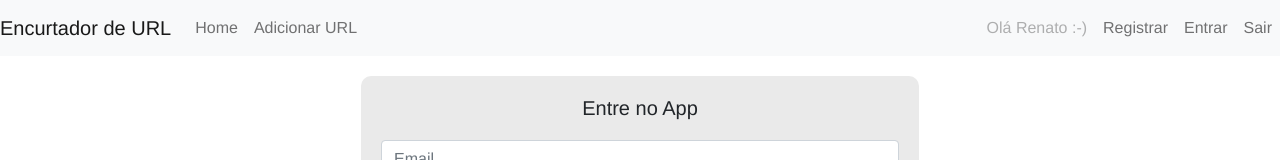
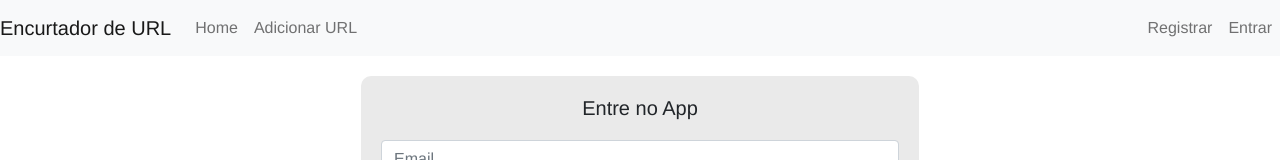
Before and after one commit to RenatoAlves0/Vue3Url, a Vue app: page /entrar in a window 1280 px wide. Shown: the top 160 px of the page. Built offline with nearby package versions, Linux system fonts and the light colour scheme.

Commit message:
Adições em Entrar, Registrar e Topbar

```diff
--- a/src/assets/css/main.sass
+++ b/src/assets/css/main.sass
@@ -15,6 +15,9 @@ $red: #e00000
     margin-top: 20px !important
 
 // Topbar + Corpo do App
+
+.nav-item > a
+    cursor: pointer
 
 .my-topbar
     border-radius: 10px
@@ -56,8 +59,6 @@ $red: #e00000
 .alert
     margin-top: 20px
     margin-bottom: 0px !important
-    // filter: blur(1px)
-    // -webkit-filter: blur(1px)
     opacity: 0.8
 
 .alert:hover
--- a/src/components/Entrar.vue
+++ b/src/components/Entrar.vue
@@ -41,8 +41,8 @@ export default {
       vEmail: false,
       vSenha: false,
       x: {
-        email: "",
-        senha: "",
+        email: this.$route.params.email || "",
+        senha: this.$route.params.senha || "",
       },
     };
   },
--- a/src/components/Registrar.vue
+++ b/src/components/Registrar.vue
@@ -34,7 +34,6 @@
       :modelo="x.confirmSenha"
       @changeModelo="x.confirmSenha = $event"
     />
-
     <Botao
       nome="Registrar"
       :loading="loading"
@@ -75,7 +74,10 @@ export default {
         (data) => {
           this.loading = false;
           this.alerta(data.message, true);
-          this.$router.push("/entrar");
+          this.$router.push({
+            name: "entrar",
+            params: { email: this.x.email, senha: this.x.senha },
+          });
         },
         (error) => {
           this.loading = false;
--- a/src/components/Topbar.vue
+++ b/src/components/Topbar.vue
@@ -12,7 +12,7 @@
       aria-controls="navbarSupportedContent"
       aria-expanded="false"
       aria-label="Alterna navegação"
-      v-on:click="toggleNavbar"
+      @click="toggleNavbar"
     >
       <span class="navbar-toggler-icon"></span>
     </button>
@@ -23,7 +23,7 @@
       v-bind:class="{ in: show }"
     >
       <ul class="navbar-nav mr-auto col-sm-6">
-        <li class="nav-item active">
+        <li class="nav-item">
           <router-link class="nav-link" to="/">Home</router-link>
         </li>
         <li class="nav-item">
@@ -33,17 +33,17 @@
         </li>
       </ul>
       <ul class="navbar-nav mr-auto col-sm-6 topbar-right">
-        <li class="nav-item">
-          <a class="nav-link disabled">Olá Renato :-)</a>
+        <li v-if="usuario" class="nav-item">
+          <a class="nav-link disabled">Olá {{ usuario.nome }} :-)</a>
         </li>
-        <li class="nav-item">
+        <li v-if="!usuario" class="nav-item">
           <router-link class="nav-link" to="/registrar">Registrar</router-link>
         </li>
-        <li class="nav-item">
+        <li v-if="!usuario" class="nav-item">
           <router-link class="nav-link" to="/entrar">Entrar</router-link>
         </li>
-        <li class="nav-item">
-          <router-link class="nav-link" to="/">Sair</router-link>
+        <li v-if="usuario" class="nav-item" @click="sair">
+          <a class="nav-link">Sair</a>
         </li>
       </ul>
     </div>
@@ -53,6 +53,11 @@
 <script>
 export default {
   name: "Topbar",
+  computed: {
+    usuario() {
+      return this.$store.state.auth.user;
+    },
+  },
   data() {
     return {
       show: true,
@@ -62,6 +67,10 @@ export default {
     toggleNavbar() {
       this.show = !this.show;
     },
+    sair() {
+      this.$store.dispatch("auth/logout");
+      this.$router.push("/");
+    },
   },
 };
 </script>
```
